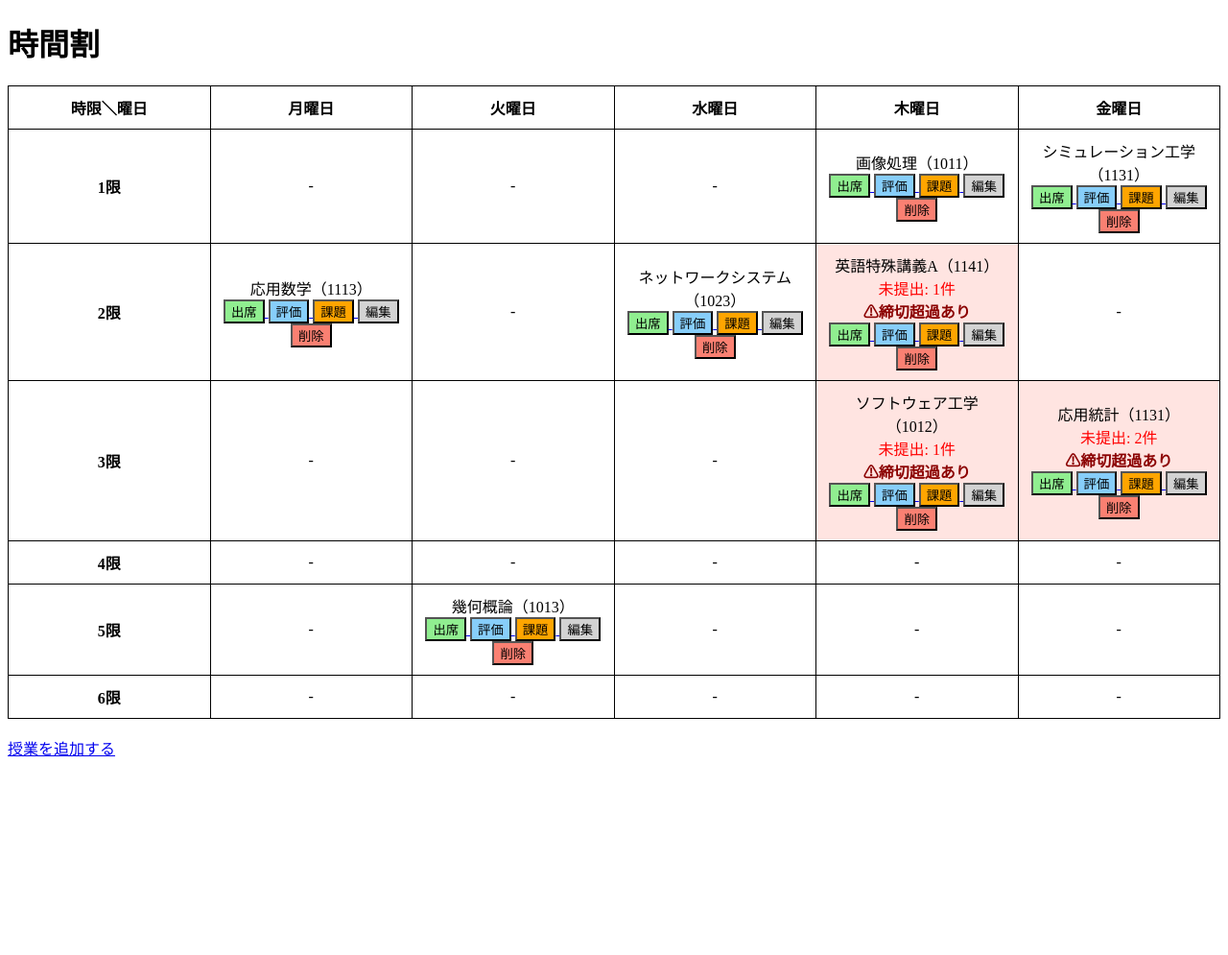
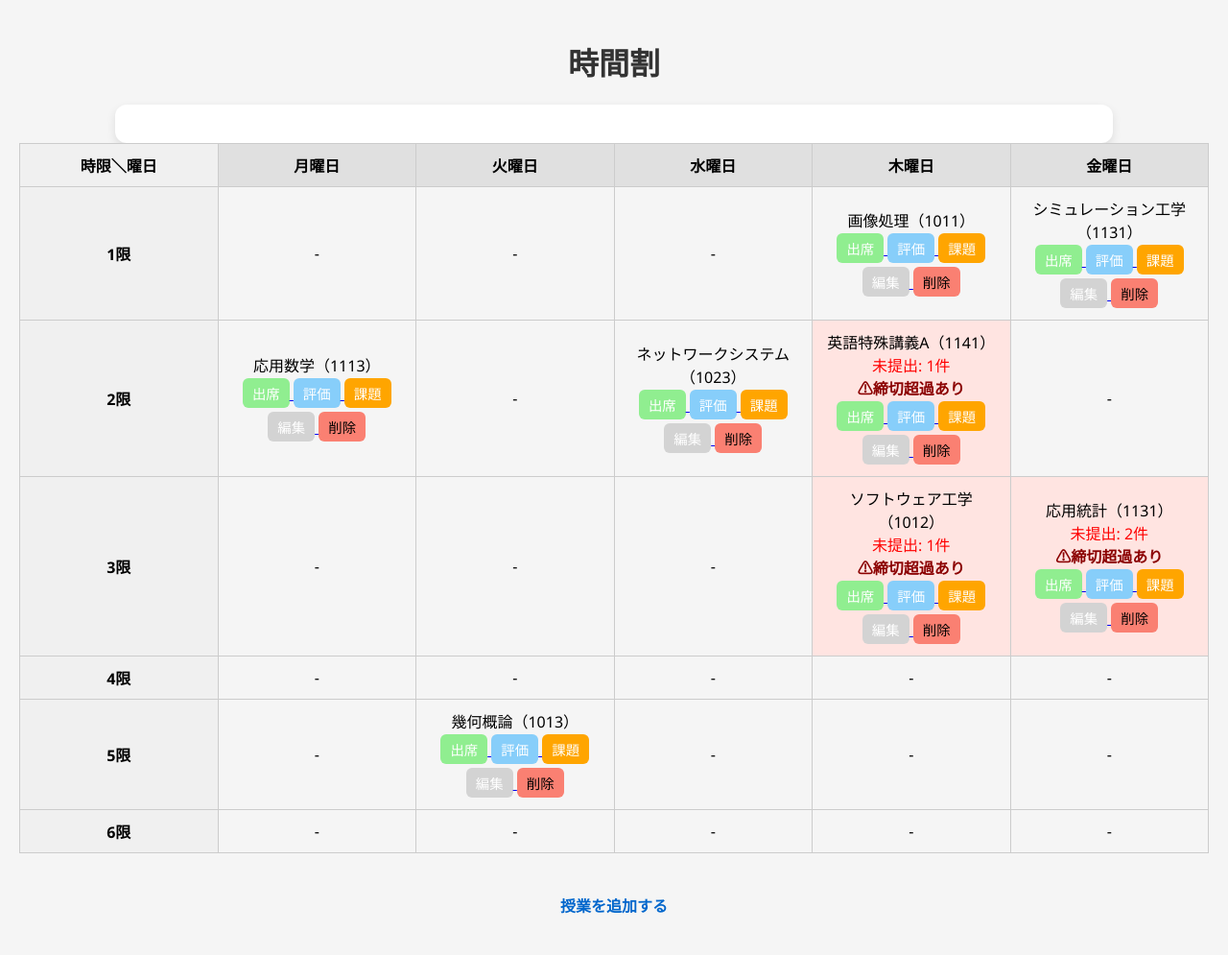
Before and after one commit to tetuyaboost/webapp, a Flask app: page / in a window 1280 px wide. Shown: the whole page at 96% size. Before the commit the page ends 788 px from the top, so only its background shows below. Run offline with Flask 3, Linux system fonts and the light colour scheme; data comes from the database, SQL or seed files in the repository; both versions use the stored data as it was after the commit.

Commit message:
タイムテーブルのスタイル改善

```diff
--- a/templates/index.html
+++ b/templates/index.html
@@ -4,6 +4,28 @@
   <meta charset="UTF-8" />
   <title>時間割</title>
   <style>
+  body {
+    font-family: "Segoe UI", "Helvetica Neue", sans-serif;
+    margin: 0;
+    padding: 20px;
+    background-color: #f5f5f5;
+  }
+
+  h1 {
+    text-align: center;
+    color: #333;
+  }
+
+  .table-wrapper {
+    overflow-x: auto;
+    margin: auto;
+    max-width: 1000px;
+    background: #fff;
+    padding: 20px;
+    border-radius: 12px;
+    box-shadow: 0 4px 10px rgba(0, 0, 0, 0.1);
+  }
+
   table {
     border-collapse: collapse;
     width: 100%;
@@ -11,62 +33,77 @@
   }
 
   th, td {
-      border: 1px solid black;
+    border: 1px solid #ccc;
     padding: 10px;
     text-align: center;
+    word-break: break-word;
   }
 
   th {
     position: sticky;
-      background: white;
+    top: 0;
+    background: #e0e0e0;
     z-index: 2;
   }
 
-    th:first-child {
+  th:first-child, td:first-child {
+    position: sticky;
     left: 0;
+    background: #f0f0f0;
     z-index: 3;
   }
 
-    tr:first-child th {
-      top: 0;
+  button {
+    border: none;
+    padding: 5px 10px;
+    border-radius: 6px;
+    cursor: pointer;
+    font-size: 0.9em;
+    margin: 2px 0;
   }
 
-    td:first-child {
-      position: sticky;
-      left: 0;
-      background: white;
-      z-index: 1;
+  a button {
+    color: white;
+  }
+
+  a[href="/add_class"] {
+    display: block;
+    width: fit-content;
+    margin: 20px auto;
+    font-weight: bold;
+    text-align: center;
+    color: #0066cc;
+    text-decoration: none;
+  }
+
+  /* ボタン色の調整 */
+  button[style*="lightgreen"] { background-color: #8bc34a; }
+  button[style*="lightskyblue"] { background-color: #03a9f4; }
+  button[style*="orange"] { background-color: #ff9800; }
+  button[style*="lightgray"] { background-color: #9e9e9e; }
+  button[style*="salmon"] { background-color: #f44336; }
+
+  /* レスポンシブ調整 */
+  @media screen and (max-width: 600px) {
+    body {
+      padding: 10px;
     }
 
     .table-wrapper {
-      overflow-x: auto;
-      -webkit-overflow-scrolling: touch; /* iOS慣性スクロール対応 */
+      padding: 10px;
     }
 
-/* 画面幅600px以下のときの調整 */
-    @media screen and (max-width: 600px) {
-      body {
-        font-size: 14px;
-      }
     table {
       font-size: 12px;
     }
-      th, td {
-        padding: 6px;
-      }
-  /* ボタンを幅いっぱいにして押しやすく */
+
     button {
       width: 100%;
       margin-bottom: 6px;
     }
-  /* フォームの削除ボタンも同じように */
-      form button {
-        width: 100%;
-        margin-bottom: 6px;
   }
-    }
+</style>
 
-</style>
 
 </head>
 <body>
```
Also changed, not shown: school.db. Lines whose indentation alone changed are shown as unchanged.
